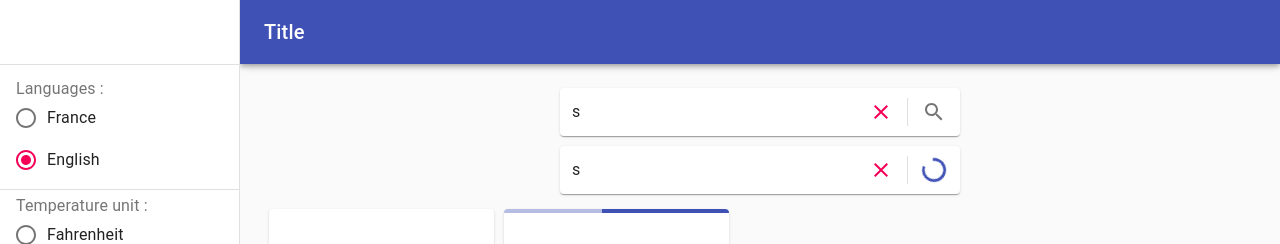
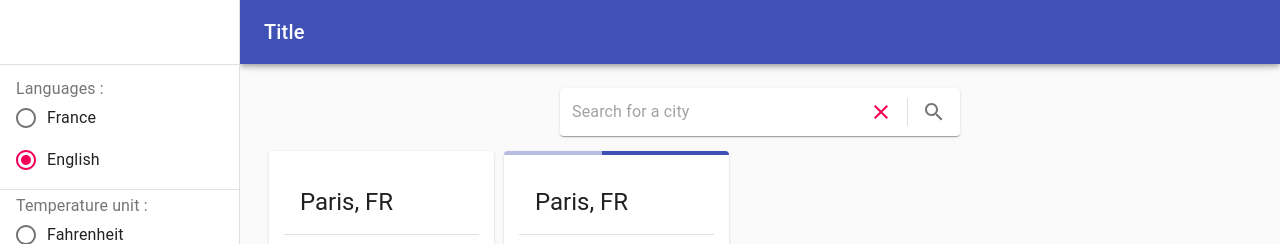
Before and after one commit to ha-abdou/weatherApp, a React (Create React App) app: page / in a window 1280 px wide. Shown: the top 244 px of the page. Built offline with nearby package versions, Linux system fonts and the light colour scheme.

Commit message:
SearchCity hook/component done

```diff
--- a/package.json
+++ b/package.json
@@ -5,6 +5,7 @@
   "dependencies": {
     "@material-ui/core": "^4.8.3",
     "@material-ui/icons": "^4.5.1",
+    "@material-ui/lab": "^4.0.0-alpha.39",
     "@testing-library/jest-dom": "^4.2.4",
     "@testing-library/react": "^9.3.2",
     "@testing-library/user-event": "^7.1.2",
--- a/src/api/index.ts
+++ b/src/api/index.ts
@@ -1,7 +1,7 @@
 import axios from "axios";
 import {TOKEN} from "../constants";
 
-interface IAPICityWeatherResponse {
+export interface IAPICityWeatherResponse {
     humidity: number,
     id: number,
     label: string,
@@ -17,7 +17,7 @@ interface IAPIErrorResponse {
 }
 
 const API = {
-    getCityWeatherByName: async (name: string): Promise<IAPICityWeatherResponse | IAPIErrorResponse> => {
+    getCityWeatherByName: async (name: string): Promise<IAPICityWeatherResponse> => {
         try {
             const res = (await axios.get("https://api.openweathermap.org/data/2.5/weather", {
                 params: {
@@ -37,15 +37,15 @@ const API = {
             })
         } catch (e) {
             if (e.response && e.response.data && e.response.data.message === "city not found") {
-                return ({ msg: e.response.data.message });
+                // can't use new Promise
+                // eslint-disable-next-line no-throw-literal
+                throw ({ msg: e.response.data.message });
             }
-            return ({ msg: "error happen" });
+            // can't use new Promise
+            // eslint-disable-next-line no-throw-literal
+            throw ({ msg: "error happen" });
         }
     }
 };
-/*
-    API.getCityWeatherByName("d")
-        .then((res) => console.log(res))
-        .catch((err) => console.error("------>", err));
- */
+
 export default API;
--- a/src/components/atoms/SearchInput/index.tsx
+++ b/src/components/atoms/SearchInput/index.tsx
@@ -49,8 +49,8 @@ const SearchInput = ({ loading, placeholder, onChange, onSearch, value, style}:
     const keyPress = (e: KeyboardEvent) => {
         if(e.key === "Enter"){
             onSearch(value);
+            e.preventDefault();
         }
-        e.preventDefault();
     };
     return (<Paper component="form" className={classes.root} style={style}>
         <InputBase
--- /dev/null
+++ b/src/components/molecules/SearchCity/index.tsx
@@ -0,0 +1,34 @@
+import {Snackbar} from "@material-ui/core";
+import {Alert as MuiAlert} from '@material-ui/lab';
+import React from "react";
+import {useTranslation} from "react-i18next";
+import {IAPICityWeatherResponse} from "../../../api";
+import useSearchCity from "../../../hooks/useSearchCity";
+import SearchInput from "../../atoms/SearchInput";
+
+interface ISearchCityProps {
+    onFound: (res: IAPICityWeatherResponse) => void,
+}
+
+const SearchCity = ({onFound}: ISearchCityProps) => {
+    const { loading, value, setValue, search, error } = useSearchCity(onFound);
+    const { t } = useTranslation();
+
+    return (<>
+        <SearchInput onSearch={search}
+                     onChange={setValue}
+                     value={value}
+                     loading={loading}
+                     style={{ maxWidth: "400px", margin: "auto", marginBottom: "10px" }}
+                     placeholder={t("searchCity")}
+        />
+        <Snackbar anchorOrigin={{ horizontal: 'left', vertical: 'bottom' }}
+                  open={error && error !== ""}
+                  autoHideDuration={6000}
+        >
+            <MuiAlert elevation={6} variant="filled" severity="error">{t(error)}</MuiAlert>
+        </Snackbar>
+    </>);
+};
+
+export default SearchCity;
--- a/src/components/organisms/weatherCaster/index.tsx
+++ b/src/components/organisms/weatherCaster/index.tsx
@@ -1,13 +1,10 @@
 import React from "react";
 import CityWeatherSummary from "../../atoms/CityWeatherSummary";
-import SearchInput from "../../atoms/SearchInput";
+import SearchCity from "../../molecules/SearchCity";
 const WeatherCaster = () => {
 
     return (<div>
-        <SearchInput style={{ maxWidth: "400px", margin: "auto", marginBottom: "10px"}} loading={false}
-                     value="s" onChange={() => {/**/}} onSearch={() => {/**/}} placeholder="fdsd" />
-        <SearchInput style={{ maxWidth: "400px", margin: "auto", marginBottom: "10px"}} loading={true}
-                     value="s" onChange={() => {/**/}} onSearch={() => {/**/}} placeholder="fdsd" />
+        <SearchCity onFound={(res) => console.log(res)} />
         <CityWeatherSummary  humidity={0}
                              temp={188}
                              label={"Paris, FR"}
--- /dev/null
+++ b/src/hooks/useSearchCity.ts
@@ -0,0 +1,42 @@
+import {useState} from "react";
+import API, {IAPICityWeatherResponse} from "../api";
+
+const useSearchCity = (onFound: (city: IAPICityWeatherResponse) => void) => {
+    const [loading, setLoading] = useState(false);
+    const [value, setValue] = useState("");
+    const [error, setError] = useState();
+    let timeoutID: number = -1;
+
+    const search = () => {
+        if (loading || !value || value === "") {
+            return;
+        }
+        setLoading(true);
+        API.getCityWeatherByName(value)
+            .then((res) => {
+                onFound(res);
+                setValue("");
+                setLoading(false);
+            })
+            .catch((err) => {
+                setLoading(false);
+                setError(err.msg);
+                if (timeoutID !== -1) {
+                    clearTimeout(timeoutID);
+                }
+                timeoutID = window.setTimeout(() => {
+                    setError("");
+                    clearTimeout(timeoutID);
+                }, 6000); // fix Snackbar.autoHideDuration not working
+            })
+    };
+    return ({
+        error,
+        loading,
+        search,
+        setValue,
+        value
+    })
+};
+
+export default useSearchCity;
--- a/src/locales/en/translation.json
+++ b/src/locales/en/translation.json
@@ -8,5 +8,6 @@
   "MPH": "Mile per hour",
   "KPH": "Kilometer per hour",
   "search": "Search",
-  "clear": "Clear"
+  "clear": "Clear",
+  "searchCity": "Search for a city"
 }
--- a/src/locales/fr/translation.json
+++ b/src/locales/fr/translation.json
@@ -8,5 +8,6 @@
   "MPH": "Mile par heure",
   "KPH": "Kilomètre par heure",
   "search": "Chercher",
-  "clear": "Nettoyer"
+  "clear": "Nettoyer",
+  "searchCity": "Rechercher une ville"
 }
```
Also changed, not shown: 1 other file (tests, documents, lock files or other folders).
